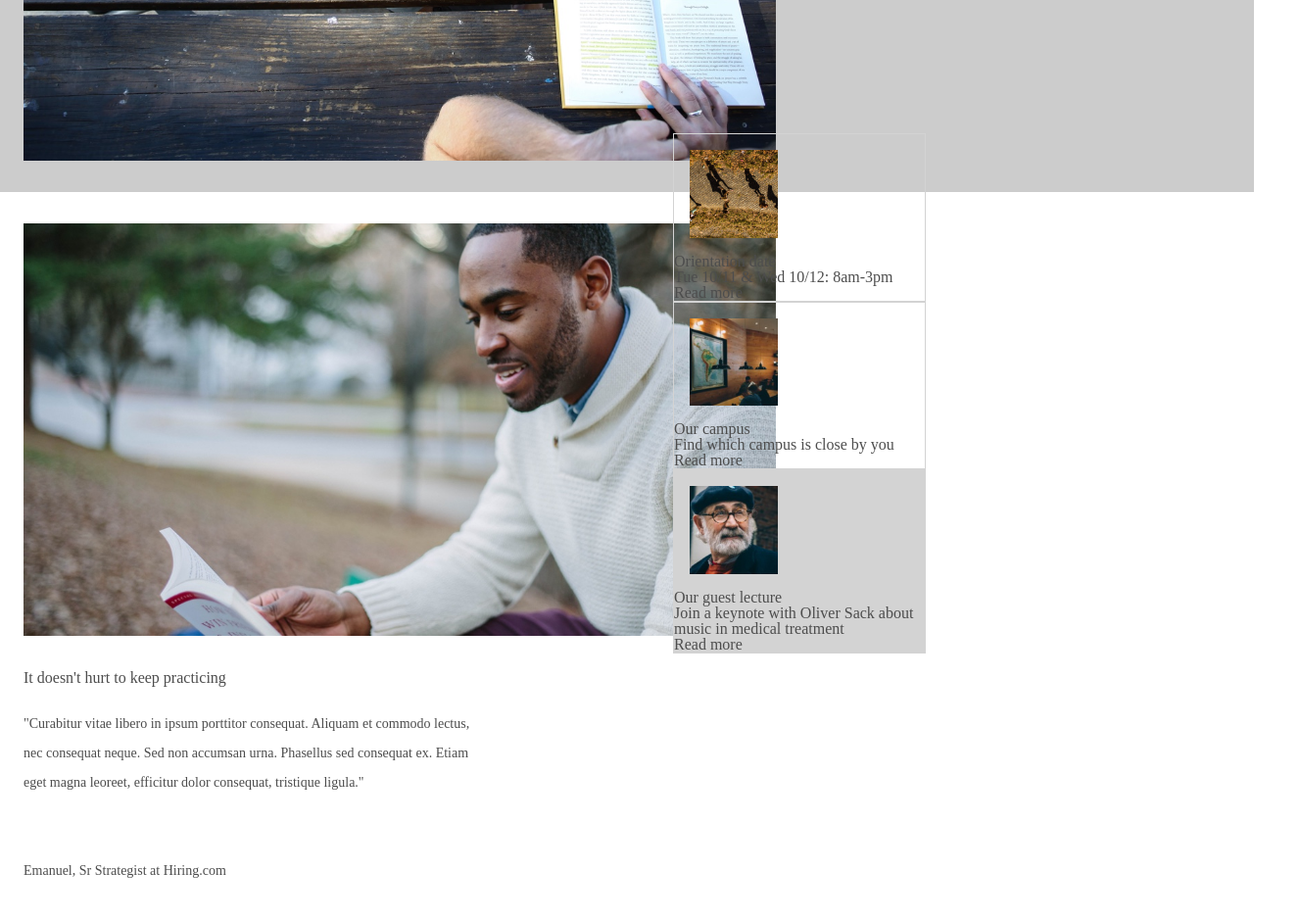
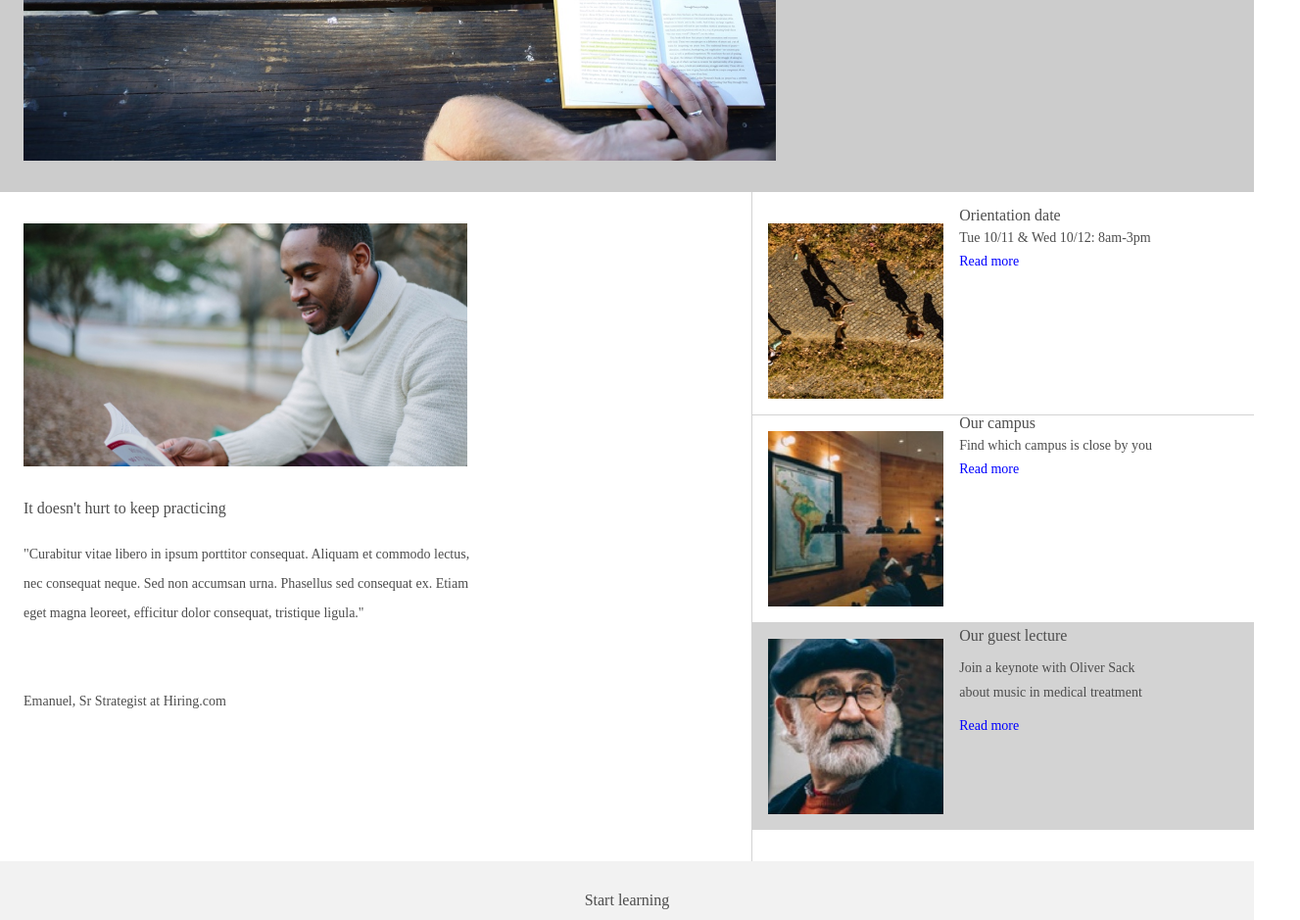
Before and after one commit to ZaraMaranan/ColmarAcademy, a plain HTML site: page index.html in a window 1280 px wide. Shown: the part 500-1439 px from the top of the page at 98% size, 1327 px wide, since content can reach past the window. Drawn offline with Linux system fonts and the light colour scheme; files that its build step writes are made by us from their sources.

Commit message:
Edit side list, and small details.

```diff
--- a/Resources/CSS/style.css
+++ b/Resources/CSS/style.css
@@ -55,6 +55,10 @@ width: 100%;
 }
 
 
+.about-container {
+  float: left;
+  width: 59%;
+}
 #main-about img{
   padding: 32px 24px;
   width: 60%;
@@ -72,22 +76,42 @@ width: 100%;
 }
 
 .list-about {
-  width: 50%;
   float: right;
-  top: -800px;
-  left: 47px;
-  position: relative;
-}
-.list-1 ,
-.list-2 ,
-.list-3 {
   width: 40%;
-  border: 1px solid lightgray;
   display: flex;
   flex-direction: column;
+  padding-bottom: 32px;
+  padding-top: 16px;
+  border-left: 1px solid lightgray;
+}
+.list-about h2 {
+  margin-bottom: 0px;
+}
+.list-about a {
+  margin-top: 0px;
+  font-size: 14px;
+  color: blue;
+}
+.list-about p {
+  margin-bottom: 0px;
+  margin-top: 0px;
+  padding-top: 8px;
+  padding-bottom: 8px;
+  font-size: 14px;
+}
+.list-about #text {
+  vertical-align: middle;
+}
+
+.list-2 {
+  border-top: 1px solid lightgray;
+  border-bottom: 1px solid lightgray;
 }
 .list-3 {
   background-color: lightgray;
+}
+.list-3 {
+  line-height: 25px;
 }
 .list-1 img ,
 .list-2 img ,
@@ -99,11 +123,11 @@ width: 100%;
 }
 
 
-.thesis-container {
-  background-color: lightgray;
+.start-container {
+  background-color: #f2f2f2;
   width: 100%;
 }
-#thesis h1 {
+#start h1 {
   text-align: center;
   margin: 32px auto;
 }
--- a/index.html
+++ b/index.html
@@ -55,31 +55,33 @@
 <div class="list-about">
 <div class="list-1">
   <img src="./resources/images/information-orientation.jpg">
+  <div id="text">
   <h2>Orientation date</h2>
   <p>Tue 10/11 & Wed 10/12: 8am-3pm</p>
   <a>Read more</a>
 </div>
+</div>
 <div class="list-2">
   <img src="./resources/images/information-campus.jpg">
+  <div id="text">
   <h2>Our campus</h2>
   <p>Find which campus is close by you</p>
   <a>Read more</a>
 </div>
+</div>
 <div class="list-3">
   <img src="./resources/images/information-guest-lecture.jpg">
+  <div id="text">
   <h2>Our guest lecture</h2>
-  <p>Join a keynote with Oliver Sack about music in medical treatment</p>
+  <p>Join a keynote with Oliver Sack
+    <br>about music in medical treatment</p>
   <a>Read more</a>
+</div>
 </div>
 </div>
 
 <div class="start-container">
 <div id="start">
-</div>
-</div>
-
-<div class="thesis-container">
-<div id="thesis">
   <h1>Start learning</h1>
   <div id="software">
     <img src="./resources/images/course-software.jpg">
@@ -119,6 +121,11 @@
   </div>
 </div>
 </div>
+
+<div class="thesis-container">
+<div id="thesis">
+
+</div>
 </div>
 
 <footer>
```
